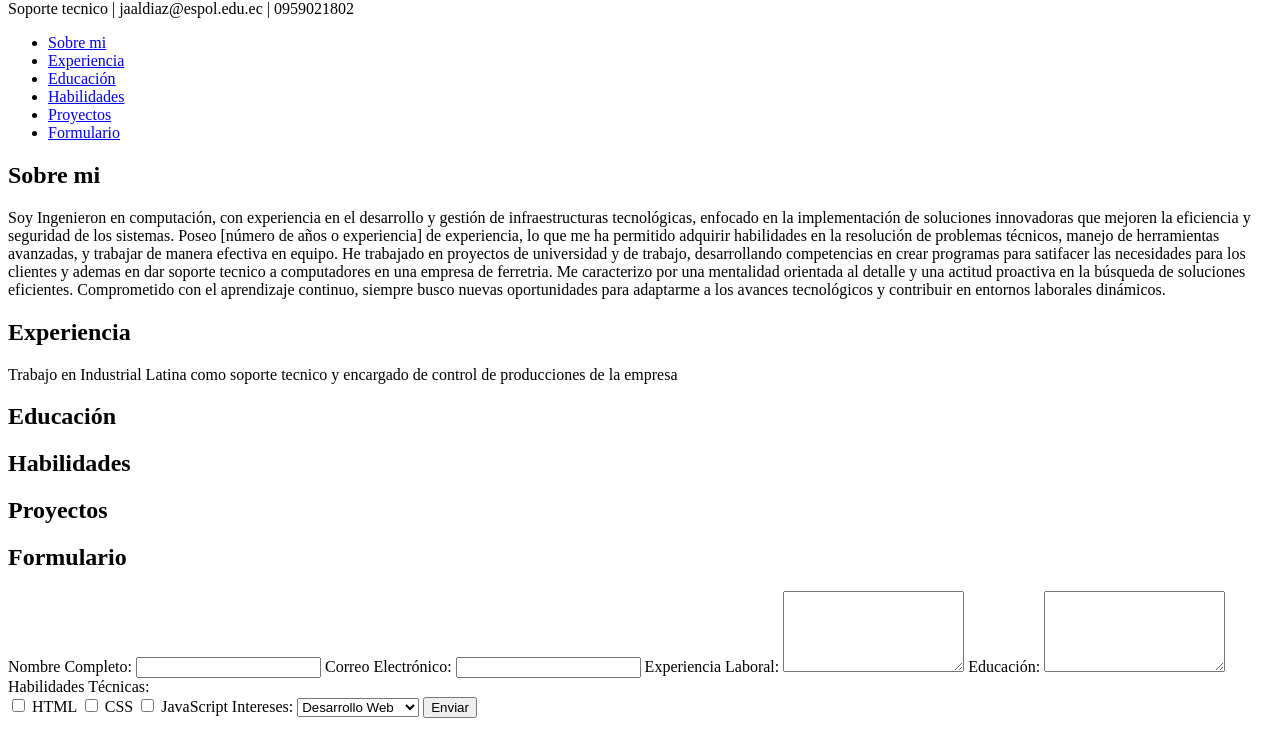
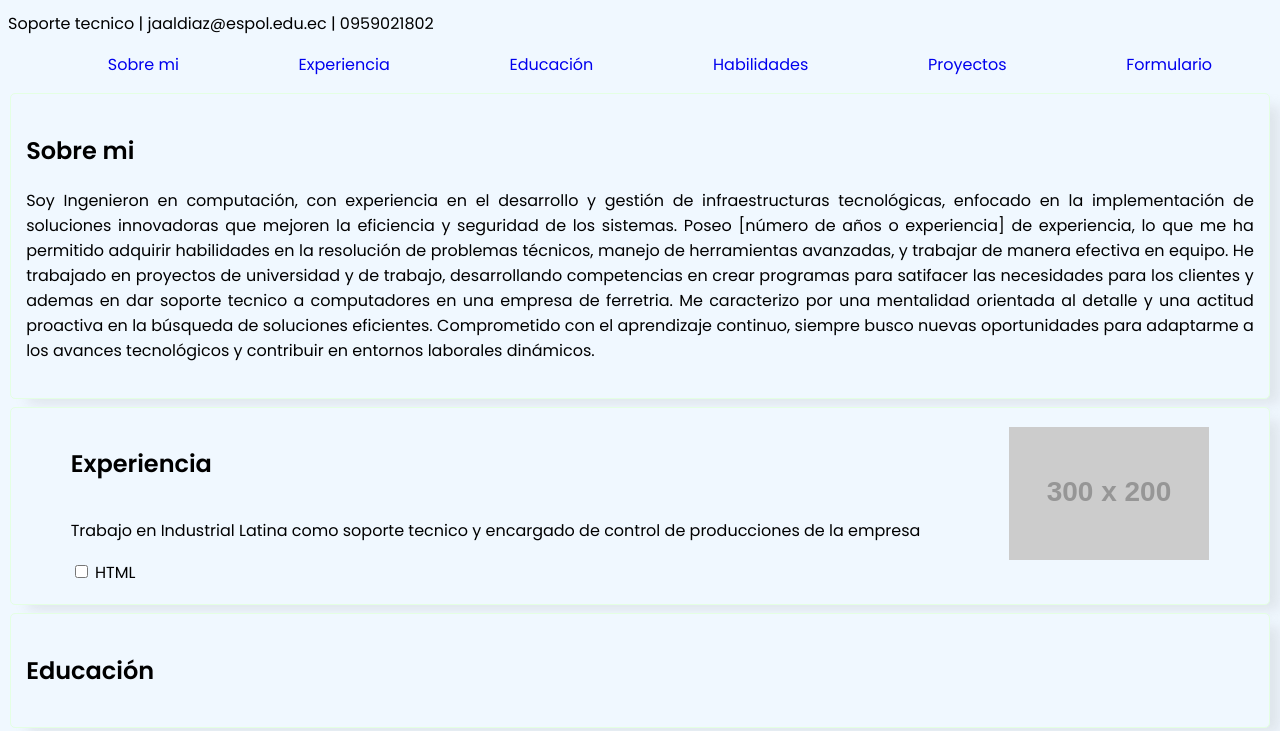
Before and after one commit to JDC1907/Curriculum, a plain HTML site: page index.html in a window 1280 px wide. Shown: the part 80-811 px from the top of the page. Drawn offline with Linux system fonts and the light colour scheme; placeholder pictures from the web are drawn by us.

Commit message:
Modificaciones

```diff
--- a/index.html
+++ b/index.html
@@ -6,8 +6,11 @@
     <meta name="viewport" content="width=device-width,
 initial-scale=1.0">
     <title>JDC</title>
-    <link rel="stylesheet" href="styles.css">
+    <link rel="stylesheet" href="public/stylesheets/styles.css">
+
 </head>
+
+
 
 <body>
     <header>
@@ -16,25 +19,38 @@ initial-scale=1.0">
     </header>
     <nav>
         <ul>
-            <li><a href="#sobremi">Sobre mi</a></li>
-            <li><a href="#experiencia">Experiencia</a></li>
-            <li><a href="#educacion">Educación</a></li>
-            <li><a href="#habilidades">Habilidades</a></li>
-            <li><a href="#proyectos">Proyectos</a></li>
-            <li><a href="#formulario">Formulario</a></li>
+
+                <a href="#sobremi">Sobre mi</a>
+                <a href="#experiencia">Experiencia</a>
+                <a href="#educacion">Educación</a>
+                <a href="#habilidades">Habilidades</a>
+                <a href="#proyectos">Proyectos</a>
+                <a href="#formulario">Formulario</a>
+
         </ul>
     </nav>
 
     <main>
         <section id="sobremi">
             <h2>Sobre mi</h2>
-            <p>Soy Ingenieron en computación, con experiencia en el desarrollo y gestión de infraestructuras tecnológicas, enfocado en la implementación de soluciones innovadoras que mejoren la eficiencia y seguridad de los sistemas. Poseo [número de años o experiencia] de experiencia, lo que me ha permitido adquirir habilidades en la resolución de problemas técnicos, manejo de herramientas avanzadas, y trabajar de manera efectiva en equipo.
-                He trabajado en proyectos de universidad y de trabajo, desarrollando competencias en crear programas para satifacer las necesidades para los clientes y ademas en dar soporte tecnico a computadores en una empresa de ferretria. Me caracterizo por una mentalidad orientada al detalle y una actitud proactiva en la búsqueda de soluciones eficientes.
-                Comprometido con el aprendizaje continuo, siempre busco nuevas oportunidades para adaptarme a los avances tecnológicos y contribuir en entornos laborales dinámicos.</p>
+            <p>Soy Ingenieron en computación, con experiencia en el desarrollo y gestión de infraestructuras
+                tecnológicas, enfocado en la implementación de soluciones innovadoras que mejoren la eficiencia y
+                seguridad de los sistemas. Poseo [número de años o experiencia] de experiencia, lo que me ha permitido
+                adquirir habilidades en la resolución de problemas técnicos, manejo de herramientas avanzadas, y
+                trabajar de manera efectiva en equipo.
+                He trabajado en proyectos de universidad y de trabajo, desarrollando competencias en crear programas
+                para satifacer las necesidades para los clientes y ademas en dar soporte tecnico a computadores en una
+                empresa de ferretria. Me caracterizo por una mentalidad orientada al detalle y una actitud proactiva en
+                la búsqueda de soluciones eficientes.
+                Comprometido con el aprendizaje continuo, siempre busco nuevas oportunidades para adaptarme a los
+                avances tecnológicos y contribuir en entornos laborales dinámicos.</p>
         </section>
         <section id="experiencia">
             <h2>Experiencia</h2>
-            <p>Trabajo en Industrial Latina como soporte tecnico y encargado de control de producciones de la empresa</p>
+            <p>Trabajo en Industrial Latina como soporte tecnico y encargado de control de producciones de la empresa
+            </p>
+            <img id="photo" src="https://placehold.co/300x200" alt="photo">
+            <div> <input type="checkbox" name="habilidades" value="HTML"> <span>HTML</span> </div>
         </section>
         <section id="educacion">
             <h2>Educación</h2>
--- /dev/null
+++ b/public/stylesheets/styles.css
@@ -0,0 +1,149 @@
+@import url('https://fonts.googleapis.com/css2?family=Poppins:wght@400;600&display=swap');
+
+* {
+    font-family: "Goudy Bookletter 1911", sans-serif;
+    background-color: aliceblue;
+
+}
+
+
+* {
+    font-family: "Poppins", sans-serif;
+}
+
+a {
+    text-decoration: none;
+}
+
+/* Este sirve para pasar el mouse por encima el hover */
+nav a:hover {
+    text-decoration: underline;
+    cursor: crosshair;
+}
+
+footer ul {
+    list-style-type: none;
+    padding: 0;
+    margin: 0 auto;
+    display: flex;
+    justify-content: space-around;
+}
+
+
+h1 {
+    text-align: center;
+    font-weight: bold;
+    color: brown;
+}
+
+h2 {
+    text-align: left;
+}
+
+p {
+    text-align: justify;
+}
+
+#photo {
+    width: 200px;
+    height: auto;
+}
+
+section {
+
+    /* margen (espacio externo) superior, derecho, abajo e izquierda */
+    margin: 4px 2px 8px 2px;
+
+    /* borde de grosor 0.2 en puntos, estilo sólido y color hexadecimal #cedddd  */
+    border: 0.2pt solid #e4ffe3;
+
+    /* relleno (espacio interno) de
+    1.5% en la parte superior e inferior y
+    0.8% a los lados derecho e izquierdo. */
+
+    padding: 1.5% 0.8%;
+
+    /* reemplazan el 0.8% inicial en el relleno izquierdo y derecho,
+    dándoles un valor específico de 1.2% para esos lados. */
+
+    padding-left: 1.2%;
+    padding-right: 1.2%;
+
+    /* borde redondeado con un radio de 5 píxeles */
+
+    /* en navegadores basados en WebKit,
+    como versiones antiguas de Safari y Chrome. */
+    -webkit-border-radius: 5px;
+
+    /* en navegadores antiguos de Mozilla,
+    como Firefox.  */
+    -moz-border-radius: 5px;
+
+    /* en navegadores modernos. */
+    border-radius: 5px;
+    -webkit-box-shadow: 14px 9px 13px -4px rgba(153, 153, 153, 0.2);
+    -moz-box-shadow: 14px 9px 13px -4px rgba(153, 153, 153, 0.2);
+    box-shadow: 14px 9px 13px -4px rgba(153, 153, 153, 0.2);
+
+}
+
+nav ul {
+
+    /* Modelo de diseño flexible */
+    display: flex;
+    justify-content: space-around;
+
+}
+
+section form {
+
+    /* Modelo de diseño en cuadrícula */
+    display: grid;
+    row-gap: 0.5rem;
+
+}
+
+
+/* FLEX */
+/* #experiencia{
+    display: flex;
+    justify-content: space-evenly;
+    align-items: center;
+    flex-direction: column;
+    height: 24vh;
+    flex-wrap: wrap;
+}
+
+#experiencia h2, #resumen p{
+    width: 50%;
+}
+
+#experiencia{
+    max-width: 50%;
+} */
+
+/* GRID */
+
+
+#experiencia{
+    display: grid;
+    justify-content: space-around;
+    align-items: stretch;
+    grid-template-areas: "A D"
+                         "B D";
+}
+
+#experiencia h2{
+    grid-area: A;
+
+}
+
+
+#experiencia p{
+    grid-area: B;
+
+}
+#experiencia img{
+    grid-area: D;
+
+}
```
Lines whose indentation alone changed are shown as unchanged.
